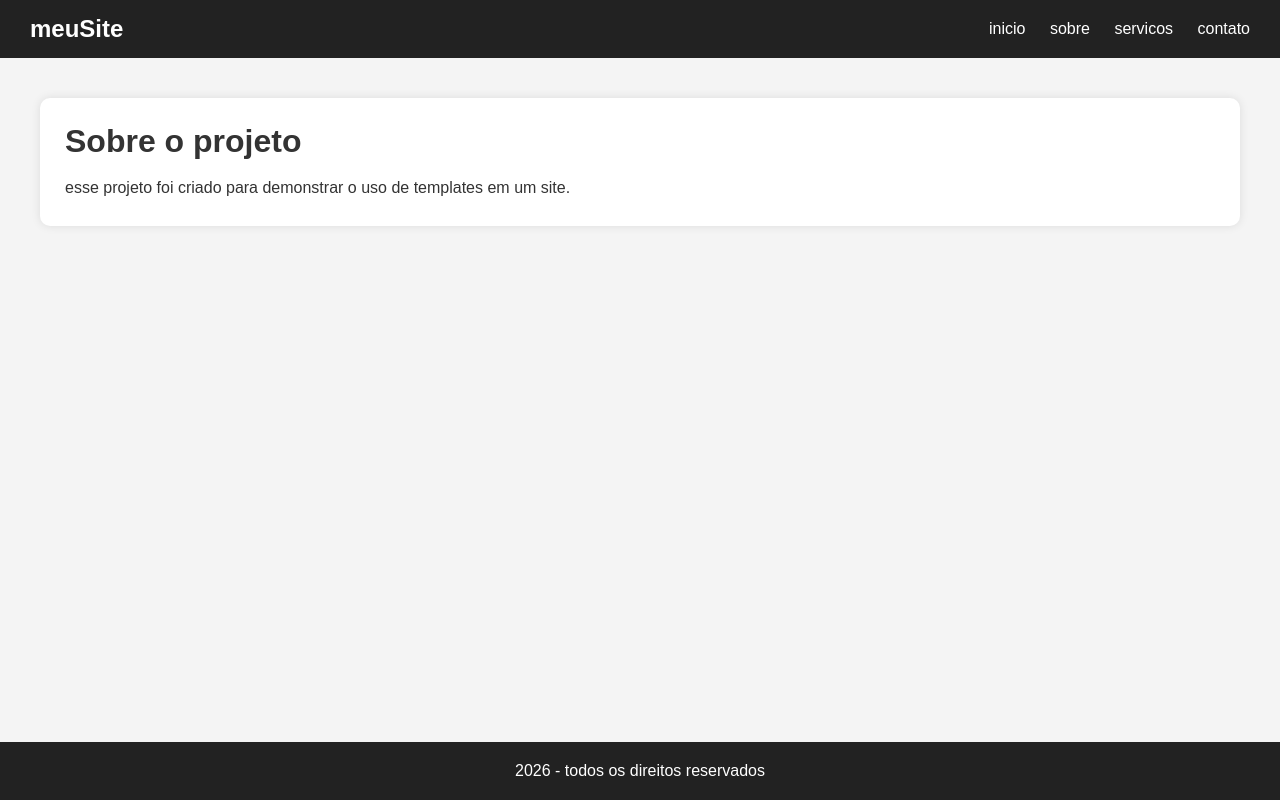
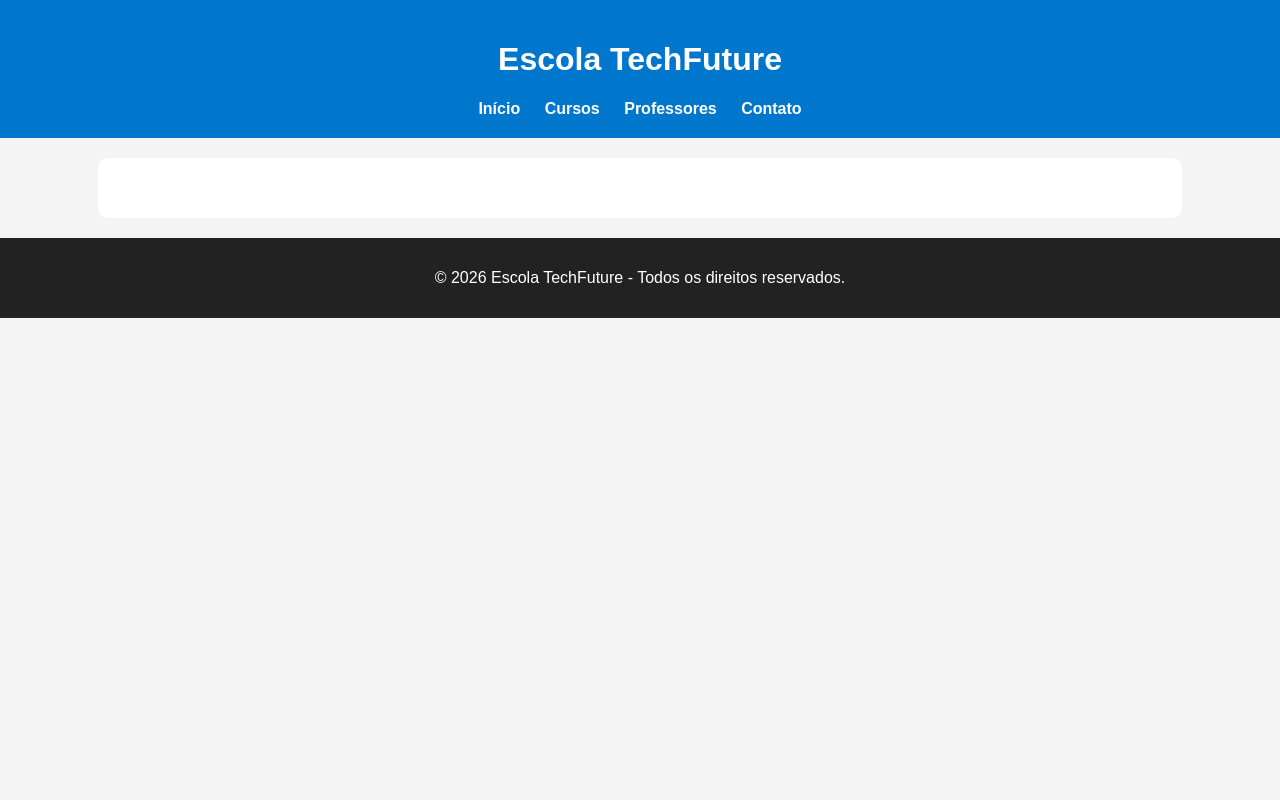
Before and after one commit to tavres026/hjj, a Flask app: template hj2606/templates/sobre.html in a window 1280 px wide. Run offline with Flask 3, Linux system fonts and the light colour scheme; the template is opened without the code that fills it, so the values that code supplies are empty.

Commit message:
Add files via upload

```diff
--- a/hj2606/templates/base.html
+++ b/hj2606/templates/base.html
@@ -1,121 +1,35 @@
 <!DOCTYPE html>
-<html lang="en">
+<html lang="pt-br">
 <head>
     <meta charset="UTF-8">
     <meta name="viewport" content="width=device-width, initial-scale=1.0">
-    <title>Document</title>
 
-    <title>
-        {% block title %}
-        meuSite
-        {% endblock %}
-    </title>
+    <title>{% block titulo %}{% endblock %}</title>
 
-    <style>
-
-        *{
-            margin: 0;
-            padding: 0;
-            box-sizing: border-box;
-        }
-
-        body{
-            font-family: Arial, Helvetica, sans-serif;
-            background-color: #f4f4f4;
-            color: #333;
-
-            display: flex;
-            flex-direction: column;
-            min-height: 100vh;
-        }
-
-        header{
-            background-color: #222;
-            color: white;
-            padding: 15px 30px;
-        }
-
-        .navbar{
-            display: flex;
-            justify-content: space-between;
-            align-items: center;
-        }
-
-        .logo{
-            font-size: 24px;
-            font-weight: bold;
-        }
-
-        .menu a{
-            color: white;
-            text-decoration: none;
-            margin-left: 20px;
-            transition: 0.3s;
-        }
-
-        .menu a:hover{
-            color: #00bfff;
-        }
-
-        main{
-            flex: 1;
-            padding: 40px;
-        }
-
-        .card{
-            background-color: white;
-            padding: 25px;
-            border-radius: 10px;
-            box-shadow: 0px 0px 10px rgba(0,0,0,0.1);
-        }
-
-        .card h1{
-            margin-bottom: 15px;
-        }
-
-        .card p{
-            line-height: 1.6;
-        }
-
-        footer{
-            background-color: #222;
-            color: white;
-            text-align: center;
-            padding: 20px;
-            margin-top: 30px;
-        }
-
-    </style>
-
+    <link rel="stylesheet"
+    href="{{ url_for('static', filename='style.css') }}">
 </head>
 <body>
+
     <header>
+        <h1>Escola TechFuture</h1>
 
-        <div class="navbar">
-
-            <div class="logo">
-                meuSite
-            </div>
-
-            <div class="menu">
-                <a href="/">inicio</a>
-                <a href="/sobre">sobre</a>
-                <a href="/servicos">servicos</a>
-                <a href="/contato">contato</a>
-
-            </div>
-
-        </div>
-
+        <nav>
+            <a href="/">Início</a>
+            <a href="/cursos">Cursos</a>
+            <a href="/professores">Professores</a>
+            <a href="/contato">Contato</a>
+        </nav>
     </header>
 
     <main>
-        {% block content %}
+        {% block conteudo %}
         {% endblock %}
     </main>
 
     <footer>
-        <p> 2026 - todos os direitos reservados</p>
+        <p>© 2026 Escola TechFuture - Todos os direitos reservados.</p>
     </footer>
+
 </body>
 </html>
--- /dev/null
+++ b/hj2606/templates/static/style.css
@@ -0,0 +1,42 @@
+body{
+    margin:0;
+    font-family:Arial, sans-serif;
+    background:#f4f4f4;
+}
+
+header{
+    background:#0077cc;
+    color:white;
+    text-align:center;
+    padding:20px;
+}
+
+nav{
+    margin-top:10px;
+}
+
+nav a{
+    color:white;
+    text-decoration:none;
+    margin:10px;
+    font-weight:bold;
+}
+
+nav a:hover{
+    color:yellow;
+}
+
+main{
+    padding:30px;
+    background:white;
+    width:80%;
+    margin:20px auto;
+    border-radius:10px;
+}
+
+footer{
+    background:#222;
+    color:white;
+    text-align:center;
+    padding:15px;
+}
```
Also changed, not shown: hj2606/app.py (+12 -8 lines), hj2606/templates/contato.html (added, +12 -0 lines), hj2606/templates/cursos.html (added, +16 -0 lines), hj2606/templates/index.html (added, +13 -0 lines), hj2606/templates/proferores.html (added, +17 -0 lines).
